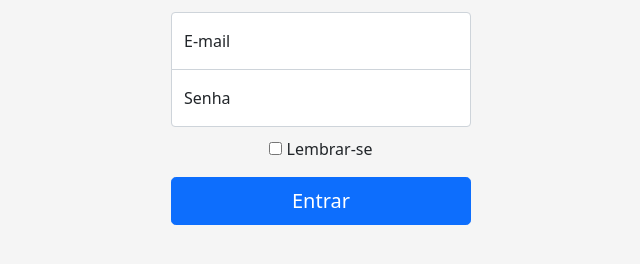
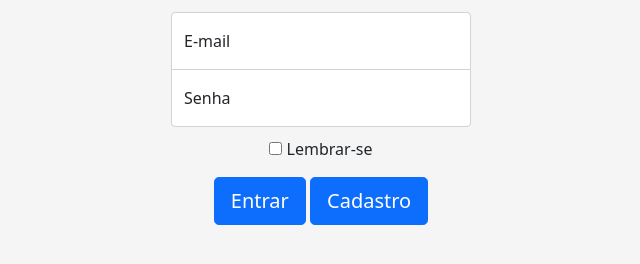
Before and after one commit to mais-fit/ChatLoopChat, a plain HTML site: page index.html in a window 1280 px wide. Shown: the part 416-680 px from the top of the page, without its empty margins (319-959 px from the left). Drawn offline with nearby package versions, Linux system fonts and the light colour scheme.

Commit message:
Foi adicionado um botão de cadastro na tela de login

```diff
--- a/index.html
+++ b/index.html
@@ -56,7 +56,8 @@
                 <input type="checkbox" value="remember-me"> Lembrar-se
               </label>
             </div>
-            <button class="w-100 btn btn-lg btn-primary" type="submit">Entrar</button>
+            <button class="w-40 btn btn-lg btn-primary" type="submit">Entrar</button>
+            <button class="w-40 btn btn-lg btn-primary" type="submit">Cadastro</button>
           </form>
         </main>
 
```
